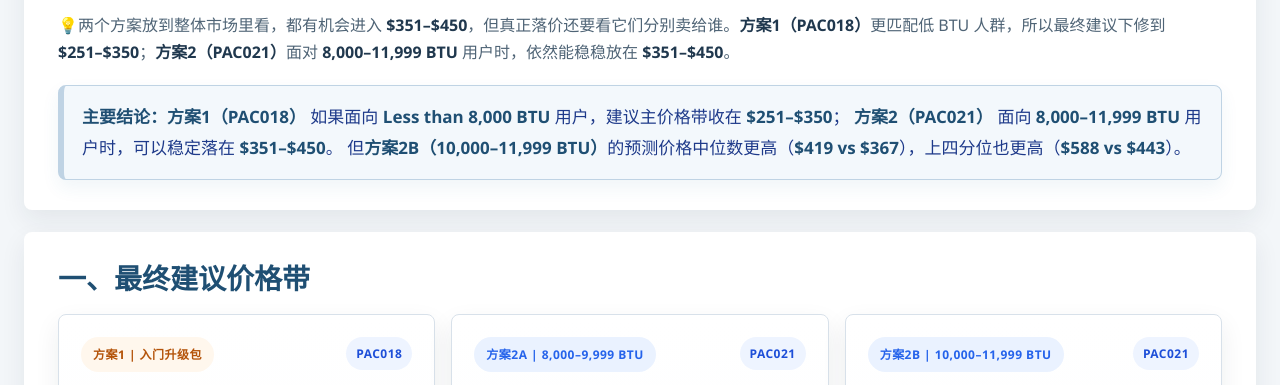
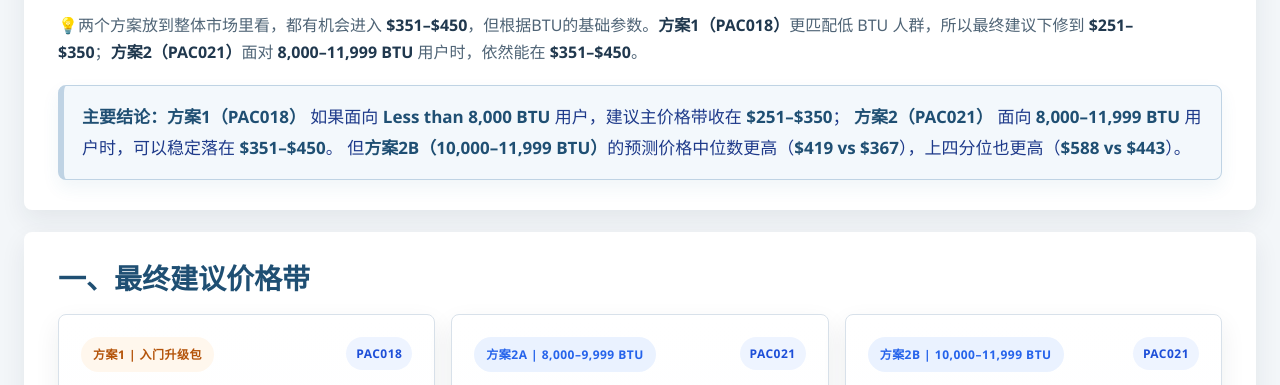
Before and after one commit to JaneNI20/HMreport, a plain HTML site: page PAC018021_2607/pages/P17.html in a window 1280 px wide. Shown: the part 147-532 px from the top of the page. Drawn offline with Linux system fonts and the light colour scheme.

Commit message:
Update P17.html

```diff
--- a/PAC018021_2607/pages/P17.html
+++ b/PAC018021_2607/pages/P17.html
@@ -406,7 +406,7 @@
     <section class="panel">
       <div class="kicker">Bundle Pricing</div>
       <h1>产品方案评估及价格建议</h1>
-      <p class="subtitle">💡两个方案放到整体市场里看，都有机会进入 <strong>$351–$450</strong>，但真正落价还要看它们分别卖给谁。<strong>方案1（PAC018）</strong>更匹配低 BTU 人群，所以最终建议下修到 <strong>$251–$350</strong>；<strong>方案2（PAC021）</strong>面对 <strong>8,000–11,999 BTU</strong> 用户时，依然能稳稳放在 <strong>$351–$450</strong>。</p>
+      <p class="subtitle">💡两个方案放到整体市场里看，都有机会进入 <strong>$351–$450</strong>，但根据BTU的基础参数。<strong>方案1（PAC018）</strong>更匹配低 BTU 人群，所以最终建议下修到 <strong>$251–$350</strong>；<strong>方案2（PAC021）</strong>面对 <strong>8,000–11,999 BTU</strong> 用户时，依然能在 <strong>$351–$450</strong>。</p>
       <div class="insight">
         <strong>主要结论：</strong><strong>方案1（PAC018）</strong> 如果面向 <strong>Less than 8,000 BTU</strong> 用户，建议主价格带收在 <strong>$251–$350</strong>；
         <strong>方案2（PAC021）</strong> 面向 <strong>8,000–11,999 BTU</strong> 用户时，可以稳定落在 <strong>$351–$450</strong>。
```
